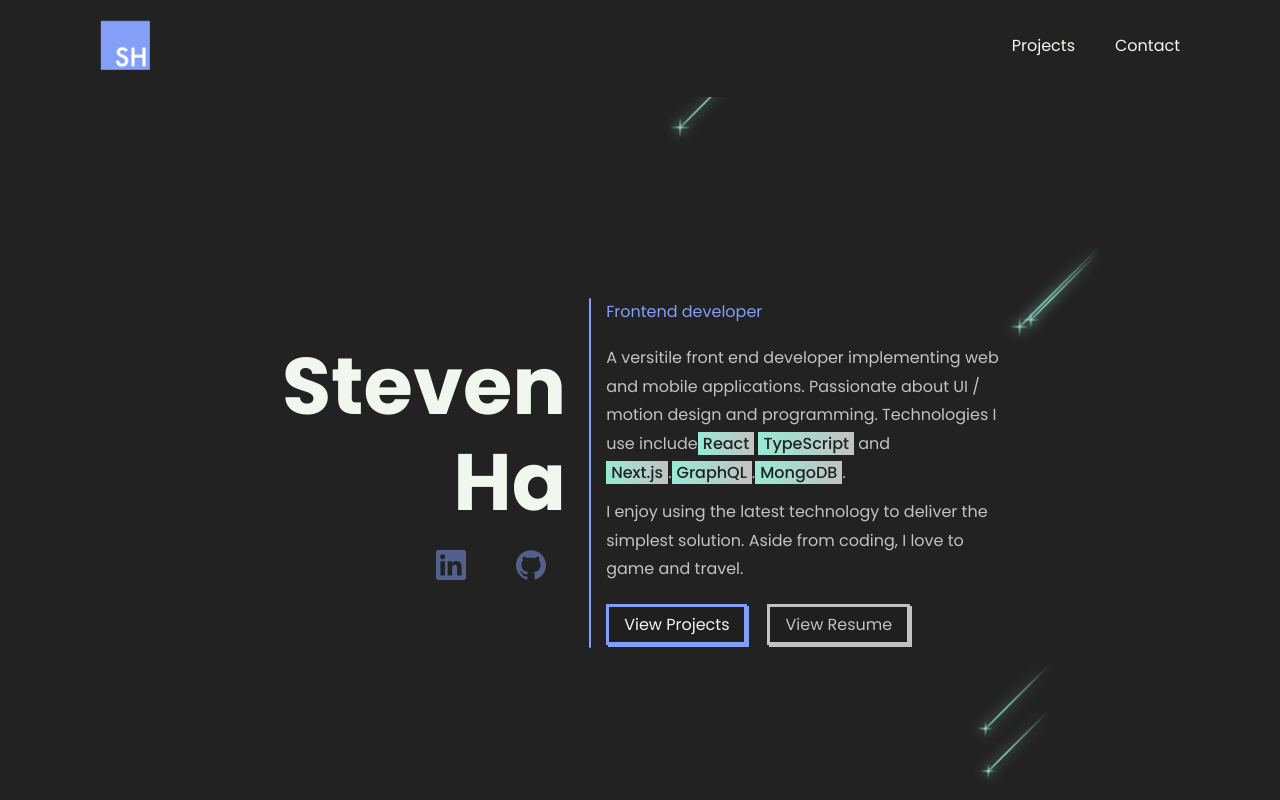
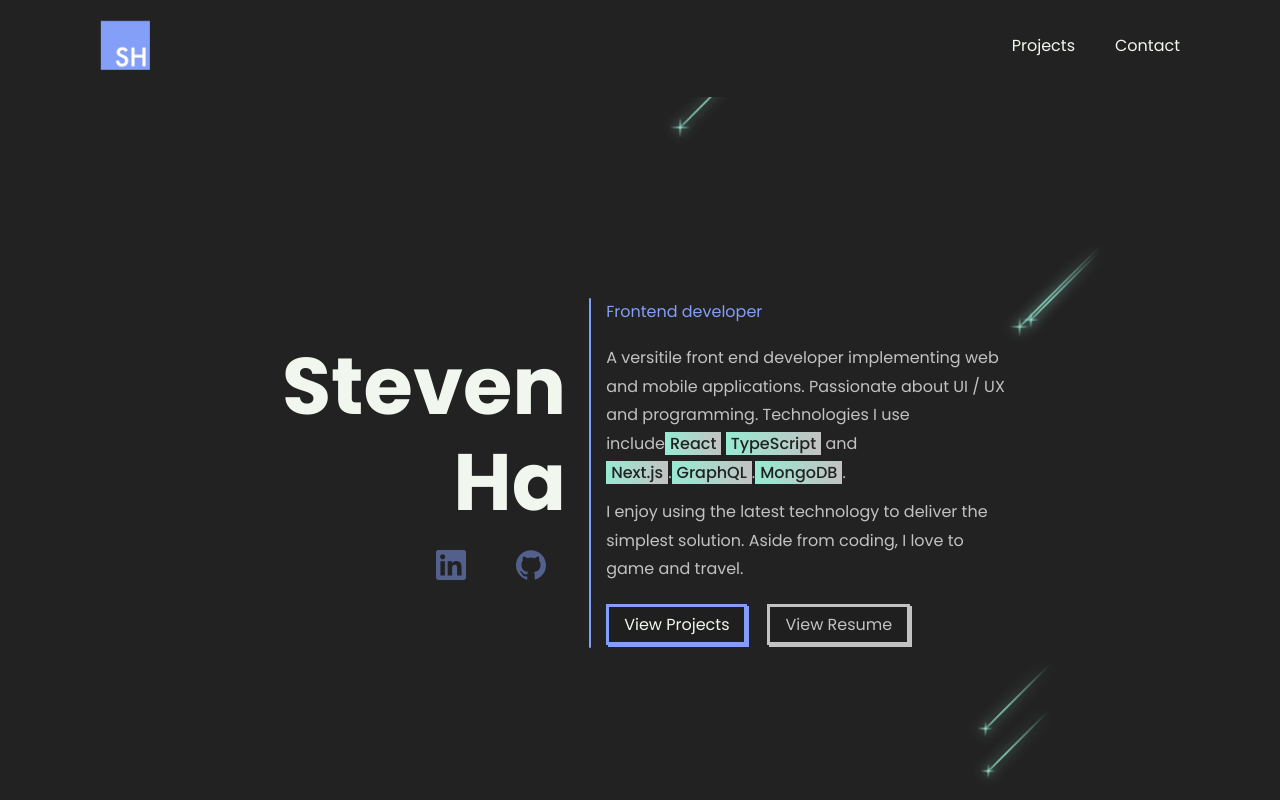
Before and after one commit to Steven-Ha-88/Portfolio2.0, a React (Create React App) app: page / in a window 1280 px wide. Shown: the top 800 px of the page. Built offline with nearby package versions, Linux system fonts and the light colour scheme.

Commit message:
fixed image box shadow

```diff
--- a/src/Components/Card.jsx
+++ b/src/Components/Card.jsx
@@ -8,7 +8,7 @@ const Card = (props) => {
   return (
     <div >
       <Cardstyled>
-        <img src={props.image} alt="" />
+          <img src={props.image} alt="" />
         <Content>
           <h2>{props.title}</h2>
           <Tags>
@@ -59,6 +59,7 @@ export const Cardstyled = styled.div`
   img {
     object-fit: contain;
     width: 60%;
+    height: fit-content;
     image-rendering: -moz-crisp-edges;
     image-rendering: -o-crisp-edges;
     image-rendering: -webkit-optimize-contrast;
--- a/src/Components/Header.jsx
+++ b/src/Components/Header.jsx
@@ -69,7 +69,7 @@ const Header = () => {
             <div className="content-body">
               <p>
                 A versitile front end developer implementing web and mobile applications.
-                Passionate about UI / motion design and programming.
+                Passionate about UI / UX and programming.
                 Technologies I use include
                 <span className="lang">React</span>{" "}
                 <span className="lang">TypeScript</span> and{" "}
```
Also changed, not shown: src/assets/logo2.png (added), 1 other file (tests, documents, lock files or other folders).
